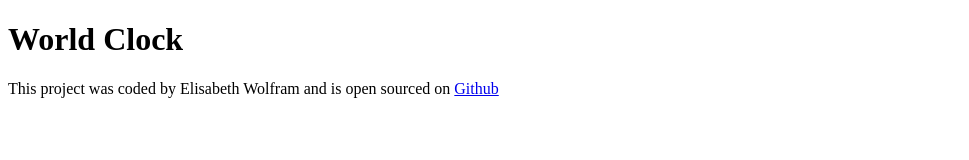
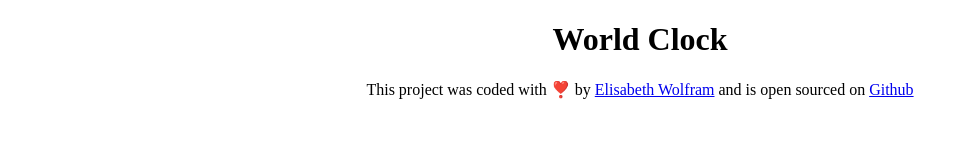
Before and after one commit to elisabethwfm/world-clock, a plain HTML site: page index.html in a window 1280 px wide. Shown: the whole page, without its empty margins (0-969 px from the left). Drawn offline with nearby package versions, Linux system fonts and the light colour scheme.

Commit message:
added fundamental styling

```diff
--- a/css/style.css
+++ b/css/style.css
@@ -1,3 +1,7 @@
 body {
-  /* background-color: teal; */
+  text-align: center;
 }
+
+footer {
+  text-align: center;
+}
--- a/index.html
+++ b/index.html
@@ -5,11 +5,14 @@
     <meta name="viewport" content="width=device-width, initial-scale=1.0" />
     <title>World Clock - Elisabeth Wolfram</title>
     <link rel="stylesheet" href="css/style.css" />
+    <script src="https://cdnjs.cloudflare.com/ajax/libs/moment.js/2.29.4/moment.min.js"></script>
+    <script src="https://cdnjs.cloudflare.com/ajax/libs/moment-timezone/0.5.43/moment-timezone-with-data-10-year-range.js"></script>
   </head>
   <body>
     <h1>World Clock</h1>
     <footer>
-      This project was coded by Elisabeth Wolfram and is open sourced on
+      This project was coded with ❣️ by <a href="#">Elisabeth Wolfram</a> and is
+      open sourced on
       <a href="#" target="_blank">Github</a>
     </footer>
   </body>
```
